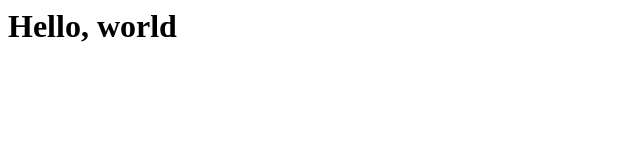
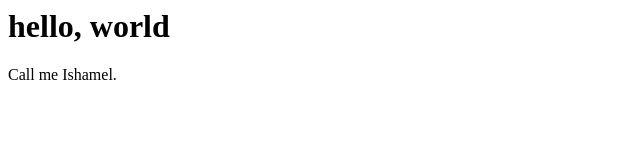
Before and after one commit to syncasserror/website, a plain HTML site: page index.html in a window 1280 px wide. Shown: the whole page, without its empty margins (0-640 px from the left). Drawn offline with Linux system fonts and the light colour scheme.

Commit message:
Add some HTML structure

```diff
--- a/index.html
+++ b/index.html
@@ -1 +1,9 @@
-<h1>Hello, world</h1>
+<html>
+  <head>
+    <title></title>
+  </head>
+  <body>
+    <h1>hello, world</h1>
+    <p>Call me Ishamel.</p>
+  </body>
+</html>
```
